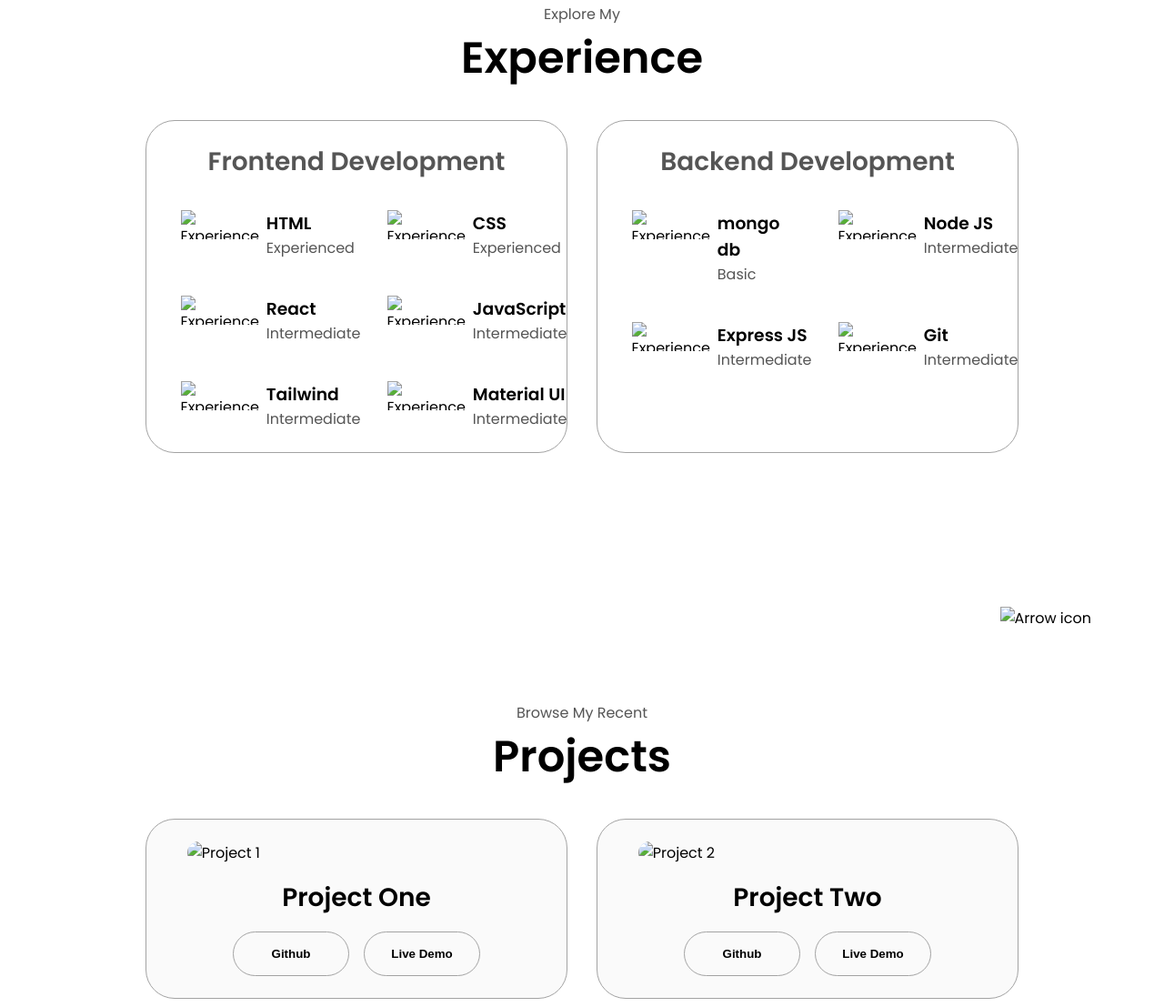
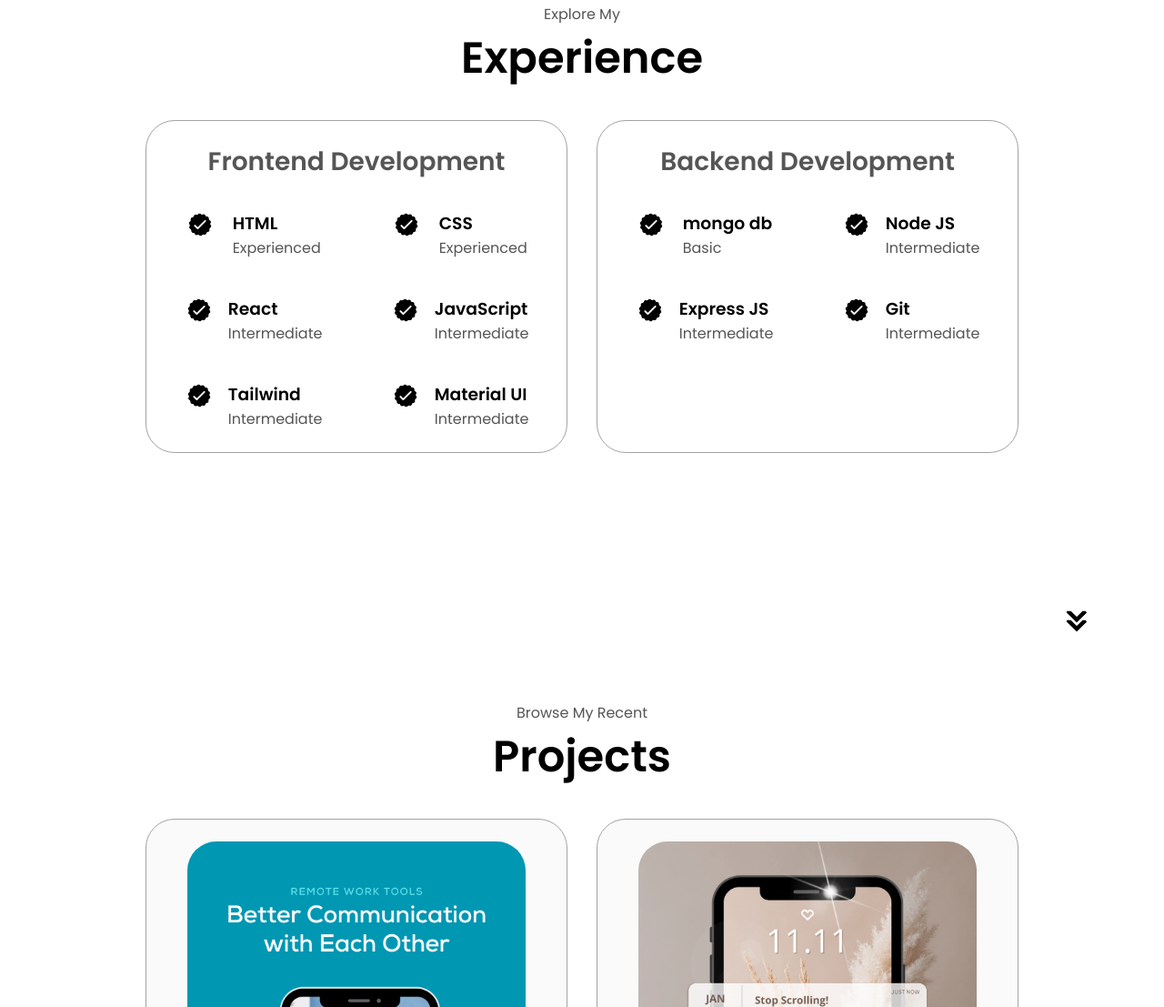
Before and after one commit to nayankumar808/Nayan_kumar, a plain HTML site: page index.html in a window 1280 px wide. Shown: the part 1693-2800 px from the top of the page at 91% size. Drawn offline with Linux system fonts and the light colour scheme.

Commit message:
Update index.html

```diff
--- a/index.html
+++ b/index.html
@@ -57,13 +57,13 @@
         </div>
         <div id="socials-container">
           <img
-            src="./assets/linkedin.png"
+            src="linkedin.png"
             alt="My LinkedIn profile"
             class="icon"
             onclick="location.href='https://www.linkedin.com/in/nayan-kumar-148668215/'"
           />
           <img
-            src="./assets/github.png"
+            src="github.png"
             alt="My Github profile"
             class="icon"
             onclick="location.href='https://github.com/nayankumar808'"
@@ -77,7 +77,7 @@
       <div class="section-container">
         <div class="section__pic-container">
           <img
-            src="./assets/n1.jpg
+            src="n1.jpg
             "
             alt="Profile picture"
             class="about-pic"
@@ -87,7 +87,7 @@
           <div class="about-containers">
             <div class="details-container">
               <img
-                src="./assets/experience.png"
+                src="experience.png"
                 alt="Experience icon"
                 class="icon"
               />
@@ -96,7 +96,7 @@
             </div>
             <div class="details-container">
               <img
-                src="./assets/education.png"
+                src="education.png"
                 alt="Education icon"
                 class="icon"
               />
@@ -112,7 +112,7 @@
         </div>
       </div>
       <img
-        src="./assets/arrow.png"
+        src="arrow.png"
         alt="Arrow icon"
         class="icon arrow"
         onclick="location.href='./#experience'"
@@ -128,7 +128,7 @@
             <div class="article-container">
               <article>
                 <img
-                  src="./assets/checkmark.png"
+                  src="checkmark.png"
                   alt="Experience icon"
                   class="icon"
                 />
@@ -139,7 +139,7 @@
               </article>
               <article>
                 <img
-                  src="./assets/checkmark.png"
+                  src="checkmark.png"
                   alt="Experience icon"
                   class="icon"
                 />
@@ -150,7 +150,7 @@
               </article>
               <article>
                 <img
-                  src="./assets/checkmark.png"
+                  src="checkmark.png"
                   alt="Experience icon"
                   class="icon"
                 />
@@ -161,7 +161,7 @@
               </article>
               <article>
                 <img
-                  src="./assets/checkmark.png"
+                  src="checkmark.png"
                   alt="Experience icon"
                   class="icon"
                 />
@@ -172,7 +172,7 @@
               </article>
               <article>
                 <img
-                  src="./assets/checkmark.png"
+                  src="checkmark.png"
                   alt="Experience icon"
                   class="icon"
                 />
@@ -183,7 +183,7 @@
               </article>
               <article>
                 <img
-                  src="./assets/checkmark.png"
+                  src="checkmark.png"
                   alt="Experience icon"
                   class="icon"
                 />
@@ -199,7 +199,7 @@
             <div class="article-container">
               <article>
                 <img
-                  src="./assets/checkmark.png"
+                  src="checkmark.png"
                   alt="Experience icon"
                   class="icon"
                 />
@@ -210,7 +210,7 @@
               </article>
               <article>
                 <img
-                  src="./assets/checkmark.png"
+                  src="checkmark.png"
                   alt="Experience icon"
                   class="icon"
                 />
@@ -221,7 +221,7 @@
               </article>
               <article>
                 <img
-                  src="./assets/checkmark.png"
+                  src="checkmark.png"
                   alt="Experience icon"
                   class="icon"
                 />
@@ -232,7 +232,7 @@
               </article>
               <article>
                 <img
-                  src="./assets/checkmark.png"
+                  src="checkmark.png"
                   alt="Experience icon"
                   class="icon"
                 />
@@ -246,7 +246,7 @@
         </div>
       </div>
       <img
-        src="./assets/arrow.png"
+        src="arrow.png"
         alt="Arrow icon"
         class="icon arrow"
         onclick="location.href='./#projects'"
@@ -260,7 +260,7 @@
           <div class="details-container color-container">
             <div class="article-container">
               <img
-                src="./assets/project-1.png"
+                src="project-1.png"
                 alt="Project 1"
                 class="project-img"
               />
@@ -284,7 +284,7 @@
           <div class="details-container color-container">
             <div class="article-container">
               <img
-                src="./assets/project-2.png"
+                src="project-2.png"
                 alt="Project 2"
                 class="project-img"
               />
@@ -308,7 +308,7 @@
           <div class="details-container color-container">
             <div class="article-container">
               <img
-                src="./assets/project-3.png"
+                src="project-3.png"
                 alt="Project 3"
                 class="project-img"
               />
@@ -332,7 +332,7 @@
         </div>
       </div>
       <img
-        src="./assets/arrow.png"
+        src="arrow.png"
         alt="Arrow icon"
         class="icon arrow"
         onclick="location.href='./#contact'"
@@ -344,7 +344,7 @@
       <div class="contact-info-upper-container">
         <div class="contact-info-container">
           <img
-            src="./assets/email.png"
+            src="email.png"
             alt="Email icon"
             class="icon contact-icon email-icon"
           />
@@ -352,7 +352,7 @@
         </div>
         <div class="contact-info-container">
           <img
-            src="./assets/linkedin.png"
+            src="linkedin.png"
             alt="LinkedIn icon"
             class="icon contact-icon"
           />
```
